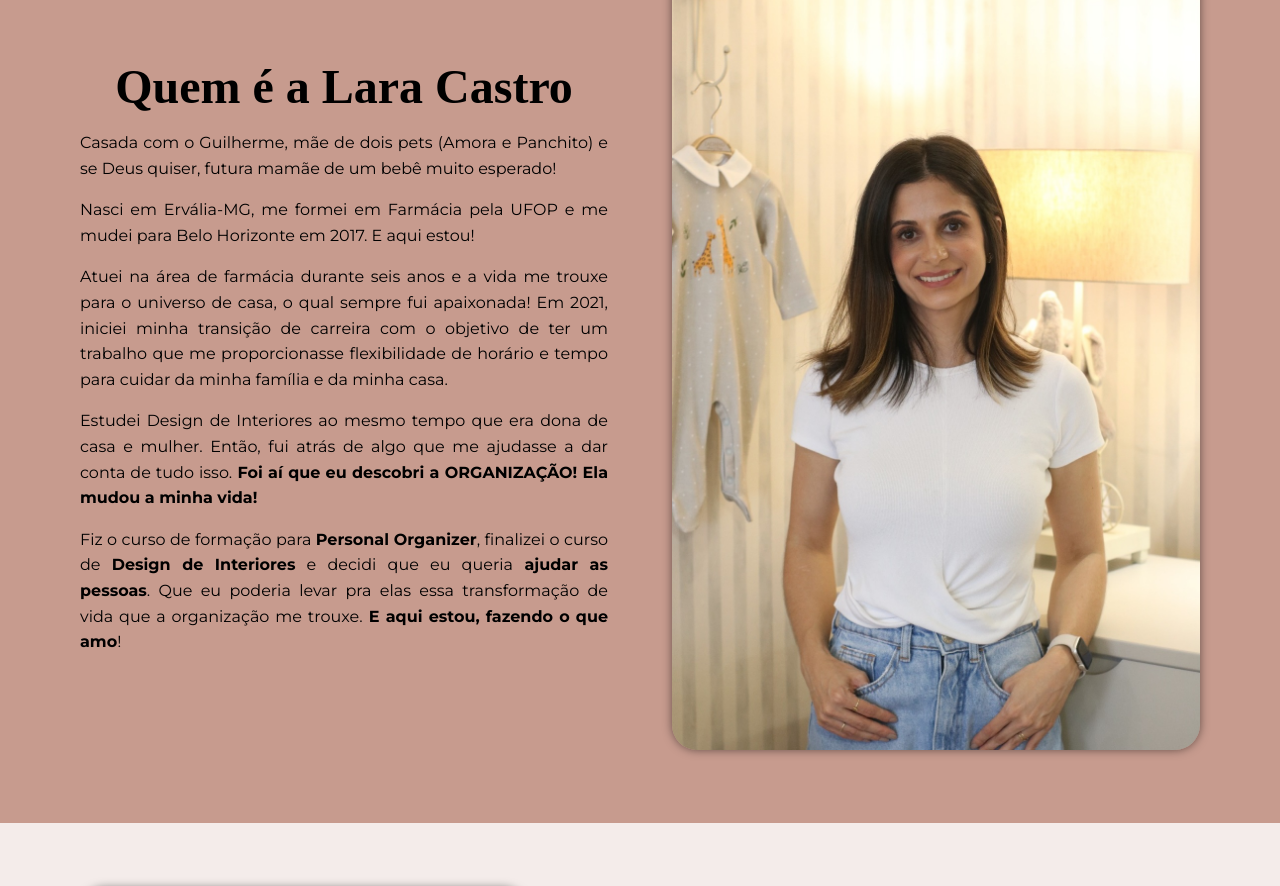
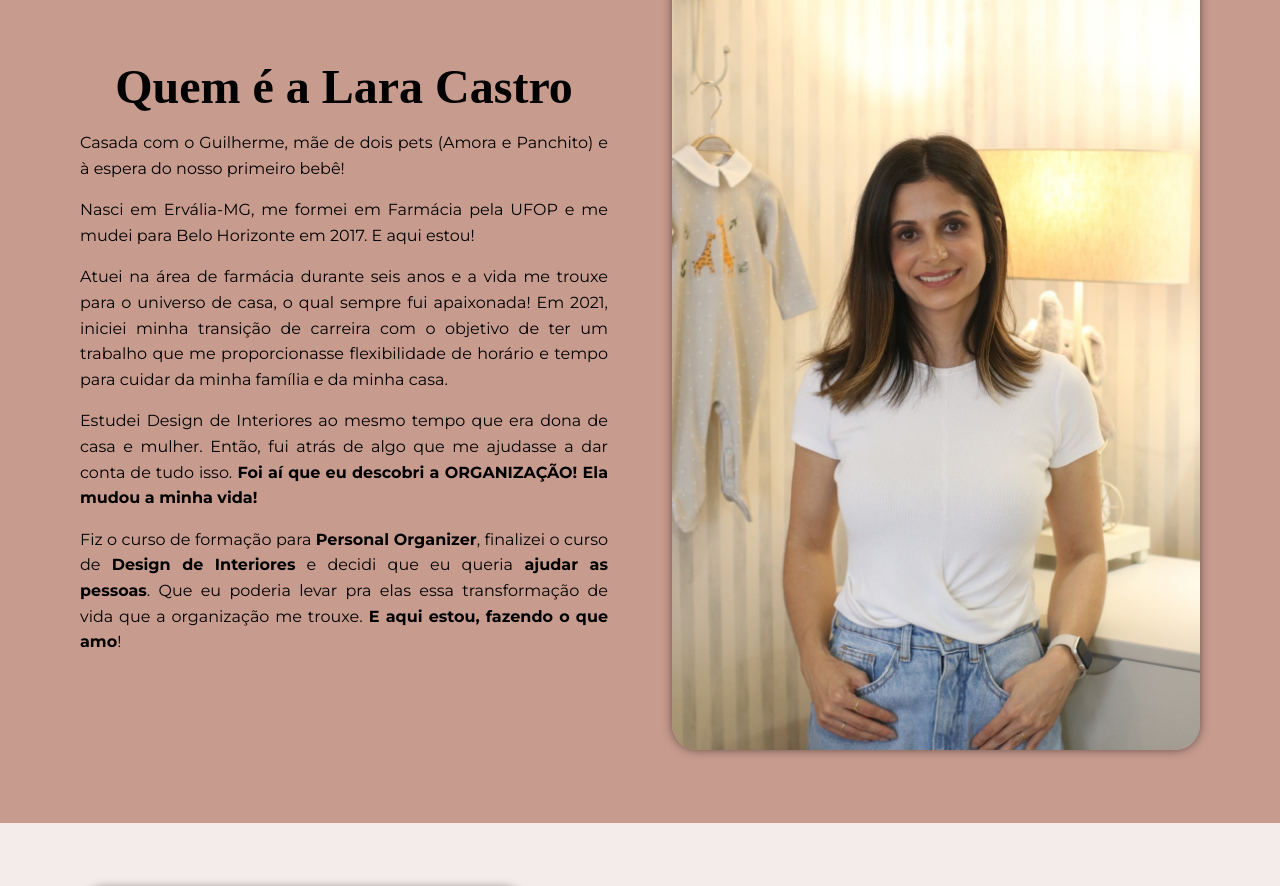
Before and after one commit to laracastroorganizer/lara-castro-organizer, a React (Vite) app: page / in a window 1280 px wide. Shown: the part 1644-2530 px from the top of the page. Built offline with nearby package versions, Linux system fonts and the light colour scheme; a web font is replaced by a local one.

Commit message:
feat: update about me text

```diff
--- a/src/pages/AboutMe/index.tsx
+++ b/src/pages/AboutMe/index.tsx
@@ -16,8 +16,8 @@ export const AboutMe = () => {
           </Typography>
 
           <Typography align="justify">
-            Casada com o Guilherme, mãe de dois pets (Amora e Panchito) e se
-            Deus quiser, futura mamãe de um bebê muito esperado!
+            Casada com o Guilherme, mãe de dois pets (Amora e Panchito) e à
+            espera do nosso primeiro bebê!
           </Typography>
           <Typography align="justify">
             Nasci em Ervália-MG, me formei em Farmácia pela UFOP e me mudei para
```
